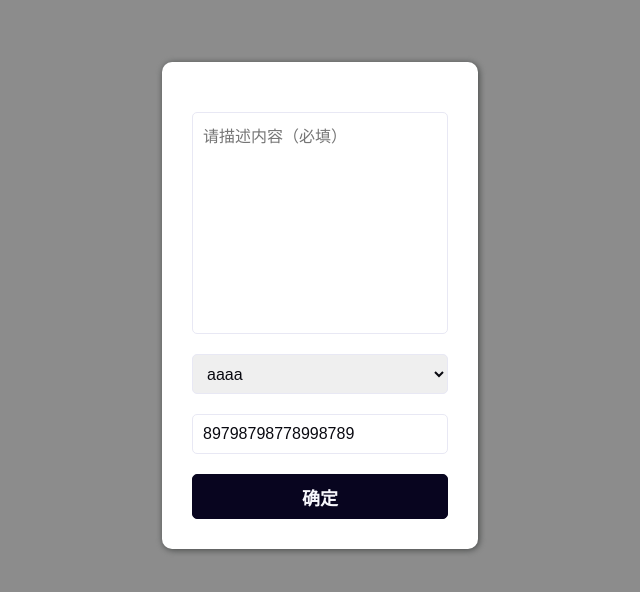
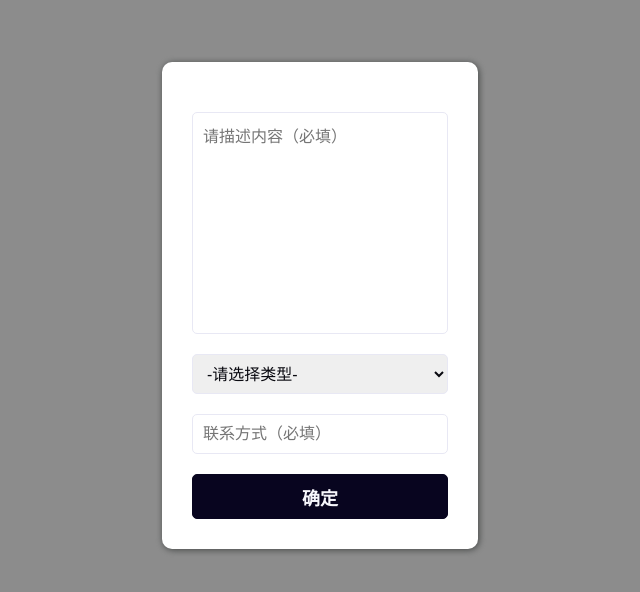
Before and after one commit to huoyo/ppslick, a plain HTML site: page demo/testcontact.html in a window 1280 px wide. Shown: the part 178-770 px from the top of the page, without its empty margins (320-960 px from the left). Drawn offline with Linux system fonts and the light colour scheme.

Commit message:
update docs

```diff
--- a/demo/testcontact.html
+++ b/demo/testcontact.html
@@ -11,8 +11,8 @@
     window.onload = function () {
         let ppEasy = new PpEasy();
         let contactMe = ppEasy.createContactMe({});
-        ppEasy.setContactMeTypes(contactMe,["aaaa",'ererefewfe'])
-        ppEasy.setContactMeNumber(contactMe,"89798798778998789")
+        ppEasy.setContactMeTypes(contactMe,["-请选择类型-",'业务问题'])
+        // ppEasy.setContactMeNumber(contactMe,"")
         ppEasy.onSubmit(contactMe,function (des,type,phone) {
             console.log(des)
             console.log(type)
```
Also changed, not shown: demo/testsearch.html (+3 -1 lines).
